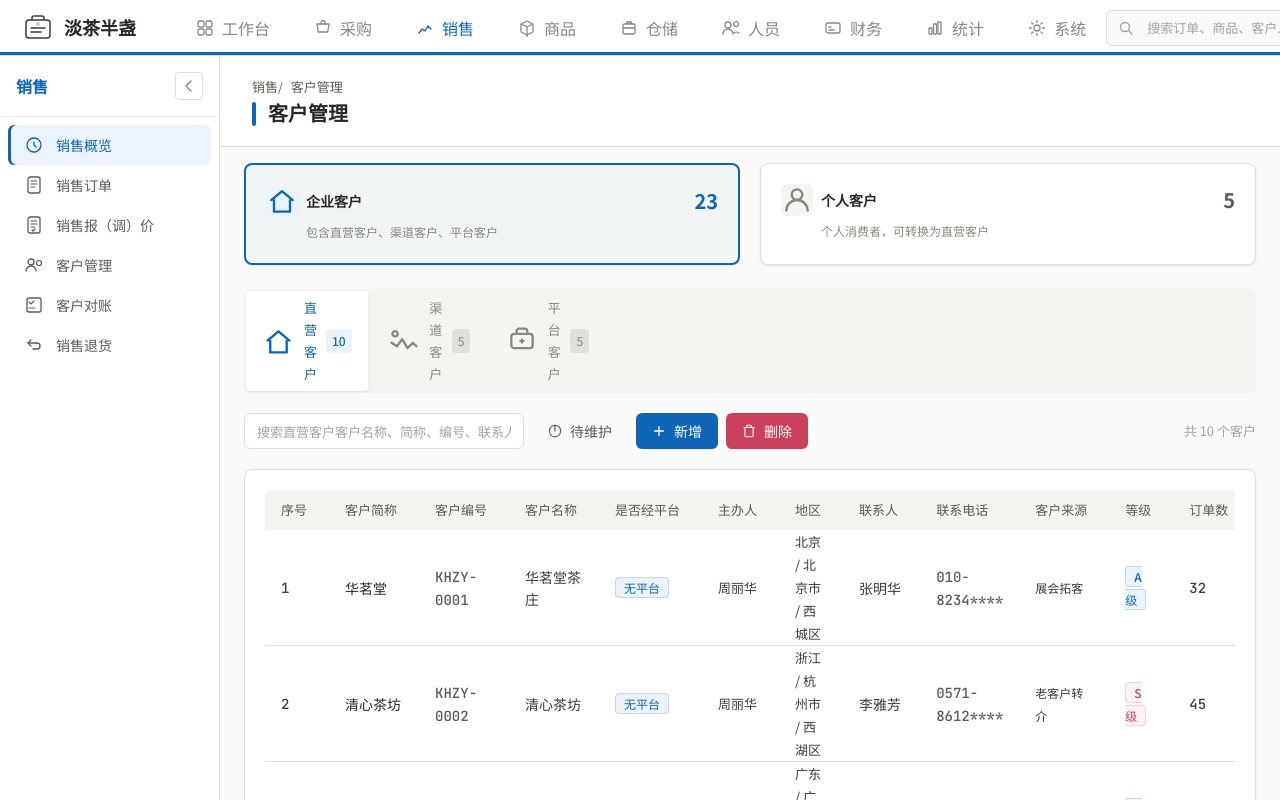
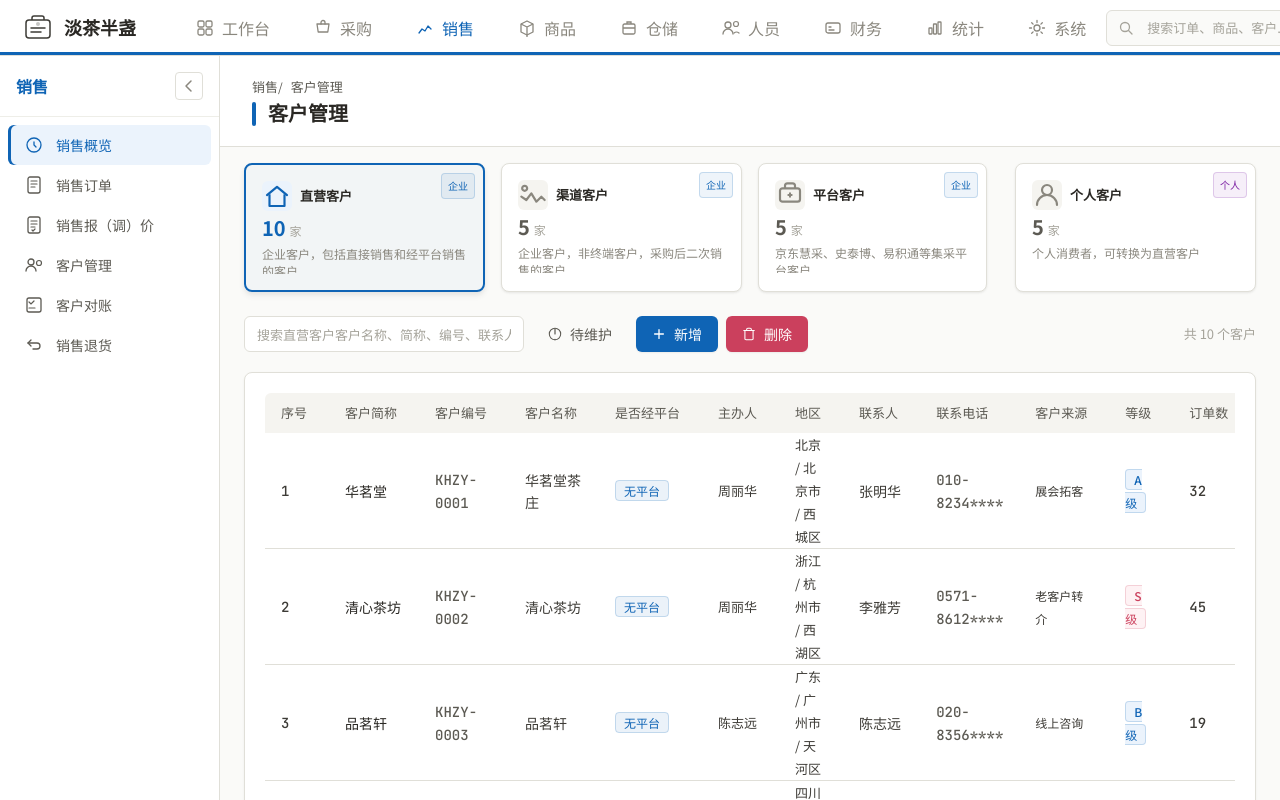
Before and after one commit to zsdxtw/dcbztea-buddy, a React (Vite) app: page /sales/sales-customers in a window 1280 px wide. Shown: the top 800 px of the page. Built offline with nearby package versions, Linux system fonts and the light colour scheme.

Commit message:
feat: 拉取并理解项目文件
Co-authored-by: traeagent <traeagent@users.noreply.github.com>

```diff
--- a/src/pages/sales/SalesCustomers.tsx
+++ b/src/pages/sales/SalesCustomers.tsx
@@ -5,7 +5,7 @@ import Card from '../../components/common/Card';
 import Table from '../../components/common/Table';
 import Button from '../../components/common/Button';
 import type { StatCardData, CustomerItem, CustomerType, PlatformItem, PlatformBankAccount, PlatformInvoiceInfo, CustomerBankAccount, CustomerInvoiceInfo, OrderContact } from '../../types';
-import { customerItems as initialCustomers, CUSTOMER_TYPE_LABELS, CUSTOMER_TYPE_DESC, LEVEL_COLORS, CUSTOMER_GROUP_MAP, CUSTOMER_GROUP_LABELS, generateOrderContactId, convertPersonalToDirect } from '../../data/customers';
+import { customerItems as initialCustomers, CUSTOMER_TYPE_LABELS, CUSTOMER_TYPE_DESC, LEVEL_COLORS, CUSTOMER_GROUP_MAP, generateOrderContactId, convertPersonalToDirect } from '../../data/customers';
 import { platformItems as globalPlatforms } from '../../data/platforms';
 import { PROVINCE_NAMES, getCityNames, getDistricts } from '../../data/regions';
 import { generateCustomerCode } from '../../utils/customerCode';
@@ -20,19 +20,22 @@ const PRIMARY_LIGHT = '#EBF3FC';
 const SECONDARY = '#CB405D';
 const SECONDARY_LIGHT = '#FEF2F4';
 
-const GROUP_TABS: { key: 'enterprise' | 'personal'; label: string; desc: string; icon: React.ReactNode }[] = [
-  { key: 'enterprise', label: '企业客户', desc: '包含直营客户、渠道客户、平台客户', icon: <svg viewBox="0 0 18 18" fill="none"><path d="M3 8.5L9 3.5l6 5" stroke="currentColor" strokeWidth="1.3" strokeLinejoin="round" strokeLinecap="round" /><path d="M4.5 8v7h9v-7" stroke="currentColor" strokeWidth="1.3" strokeLinejoin="round" /></svg> },
-  { key: 'personal', label: '个人客户', desc: '个人消费者，可转换为直营客户', icon: <svg viewBox="0 0 18 18" fill="none"><circle cx="9" cy="6" r="3" stroke="currentColor" strokeWidth="1.3" /><path d="M3 15c0-3.3 2.7-6 6-6s6 2.7 6 6" stroke="currentColor" strokeWidth="1.3" strokeLinecap="round" /></svg> },
+/** 4 个客户类型并列展示配置；前 3 个属于企业客户板块，第 4 个为个人客户 */
+const CUSTOMER_TYPE_CARDS: { key: CustomerType; label: string; desc: string; group: 'enterprise' | 'personal'; icon: React.ReactNode }[] = [
+  { key: 'direct', label: '直营客户', desc: CUSTOMER_TYPE_DESC.direct, group: 'enterprise', icon: <svg viewBox="0 0 18 18" fill="none"><path d="M3 8.5L9 3.5l6 5" stroke="currentColor" strokeWidth="1.3" strokeLinejoin="round" strokeLinecap="round" /><path d="M4.5 8v7h9v-7" stroke="currentColor" strokeWidth="1.3" strokeLinejoin="round" /></svg> },
+  { key: 'channel', label: '渠道客户', desc: CUSTOMER_TYPE_DESC.channel, group: 'enterprise', icon: <svg viewBox="0 0 18 18" fill="none"><path d="M2 10l3 2 3-4 3 5 3-3 2 2" stroke="currentColor" strokeWidth="1.3" strokeLinecap="round" strokeLinejoin="round" /><circle cx="4" cy="5" r="1.5" stroke="currentColor" strokeWidth="1.3" /></svg> },
+  { key: 'platform', label: '平台客户', desc: CUSTOMER_TYPE_DESC.platform, group: 'enterprise', icon: <svg viewBox="0 0 18 18" fill="none"><rect x="3" y="5" width="12" height="8" rx="1.5" stroke="currentColor" strokeWidth="1.3" /><path d="M6 5V3.5A1.5 1.5 0 017.5 2h3A1.5 1.5 0 0112 3.5V5" stroke="currentColor" strokeWidth="1.3" /><path d="M9 8v2M8 9h2" stroke="currentColor" strokeWidth="1.2" strokeLinecap="round" /></svg> },
+  { key: 'personal', label: '个人客户', desc: '个人消费者，可转换为直营客户', group: 'personal', icon: <svg viewBox="0 0 18 18" fill="none"><circle cx="9" cy="6" r="3" stroke="currentColor" strokeWidth="1.3" /><path d="M3 15c0-3.3 2.7-6 6-6s6 2.7 6 6" stroke="currentColor" strokeWidth="1.3" strokeLinecap="round" /></svg> },
 ];
 
-const ENTERPRISE_SUB_TABS: { key: CustomerType; label: string; desc: string; icon: React.ReactNode }[] = [
-  { key: 'direct', label: '直营客户', desc: CUSTOMER_TYPE_DESC.direct, icon: <svg viewBox="0 0 18 18" fill="none"><path d="M3 8.5L9 3.5l6 5" stroke="currentColor" strokeWidth="1.3" strokeLinejoin="round" strokeLinecap="round" /><path d="M4.5 8v7h9v-7" stroke="currentColor" strokeWidth="1.3" strokeLinejoin="round" /></svg> },
-  { key: 'channel', label: '渠道客户', desc: CUSTOMER_TYPE_DESC.channel, icon: <svg viewBox="0 0 18 18" fill="none"><path d="M2 10l3 2 3-4 3 5 3-3 2 2" stroke="currentColor" strokeWidth="1.3" strokeLinecap="round" strokeLinejoin="round" /><circle cx="4" cy="5" r="1.5" stroke="currentColor" strokeWidth="1.3" /></svg> },
-  { key: 'platform', label: '平台客户', desc: CUSTOMER_TYPE_DESC.platform, icon: <svg viewBox="0 0 18 18" fill="none"><rect x="3" y="5" width="12" height="8" rx="1.5" stroke="currentColor" strokeWidth="1.3" /><path d="M6 5V3.5A1.5 1.5 0 017.5 2h3A1.5 1.5 0 0112 3.5V5" stroke="currentColor" strokeWidth="1.3" /><path d="M9 8v2M8 9h2" stroke="currentColor" strokeWidth="1.2" strokeLinecap="round" /></svg> },
-];
+/** 企业客户板块色系 */
+const ENTERPRISE_COLOR = '#0F64B5';
+const ENTERPRISE_COLOR_LIGHT = '#EBF3FC';
+/** 个人客户板块色系 */
+const PERSONAL_COLOR = '#7B1FA2';
+const PERSONAL_COLOR_LIGHT = '#F3E5F5';
 
 export default function SalesCustomers() {
-  const [activeGroup, setActiveGroup] = useState<'enterprise' | 'personal'>('enterprise');
   const [activeTab, setActiveTab] = useState<CustomerType>('direct');
   const [keyword, setKeyword] = useState('');
   const [data, setData] = useState<CustomerItem[]>(initialCustomers);
@@ -55,22 +58,12 @@ export default function SalesCustomers() {
   const [editPlatformForm, setEditPlatformForm] = useState<PlatformItem | null>(null);
   const [showAddPlatformDrawer, setShowAddPlatformDrawer] = useState(false);
 
-  const groupCustomers = useMemo(() => {
-    if (activeGroup === 'enterprise') {
-      return data.filter(c => CUSTOMER_GROUP_MAP[c.type] === 'enterprise');
-    }
-    return data.filter(c => c.type === 'personal');
-  }, [data, activeGroup]);
-
   const tabCustomers = useMemo(() => {
-    if (activeGroup === 'personal') {
-      return groupCustomers;
-    }
     if (activeTab === 'platform') {
       return [];
     }
-    return groupCustomers.filter(c => c.type === activeTab);
-  }, [groupCustomers, activeGroup, activeTab]);
+    return data.filter(c => c.type === activeTab);
+  }, [data, activeTab]);
 
   const filtered = useMemo(() => {
     let result = tabCustomers;
@@ -201,7 +194,6 @@ export default function SalesCustomers() {
     setData(prev => prev.filter(c => c.id !== customerToConvert.id).concat(converted));
     setShowConvertConfirm(false);
     setCustomerToConvert(null);
-    setActiveGroup('enterprise');
     setActiveTab('direct');
   };
 
@@ -258,44 +250,37 @@ export default function SalesCustomers() {
       <ContentHeader title="客户管理" breadcrumbs={['销售', '客户管理']} />
 
       <div className="content-body">
-        <div style={{ display: 'grid', gridTemplateColumns: 'repeat(2, 1fr)', gap: 'var(--space-5)', marginBottom: 'var(--space-6)' }}>
-          {GROUP_TABS.map(t => {
-            const count = t.key === 'enterprise'
-              ? data.filter(c => CUSTOMER_GROUP_MAP[c.type] === 'enterprise').length + platforms.length
-              : data.filter(c => c.type === 'personal').length;
-            const isActive = activeGroup === t.key;
+        {/* 4 个客户类型卡片并列展示，前 3 个属于企业客户板块，第 4 个为个人客户 */}
+        <div style={{ display: 'grid', gridTemplateColumns: 'repeat(4, 1fr)', gap: 'var(--space-4)', marginBottom: 'var(--space-6)' }}>
+          {CUSTOMER_TYPE_CARDS.map((t, idx) => {
+            const count = t.key === 'platform' ? platforms.length : data.filter(c => c.type === t.key).length;
+            const isActive = activeTab === t.key;
+            const isEnterprise = t.group === 'enterprise';
+            const groupColor = isEnterprise ? ENTERPRISE_COLOR : PERSONAL_COLOR;
+            const groupColorLight = isEnterprise ? ENTERPRISE_COLOR_LIGHT : PERSONAL_COLOR_LIGHT;
+            // 前 3 个企业卡片之间间距更小，与个人客户卡片之间有稍大间距
+            const isLastEnterprise = idx === 2;
             return (
-              <div key={t.key} onClick={() => { setActiveGroup(t.key); setKeyword(''); }} style={{ cursor: 'pointer', borderRadius: 'var(--radius-lg)', padding: 'var(--space-5)', border: isActive ? `2px solid ${PRIMARY}` : '1px solid var(--color-neutral-200)', background: isActive ? `${PRIMARY}08` : 'var(--color-neutral-0)', boxShadow: 'var(--shadow-sm)', transition: 'var(--transition-fast)' }}>
-                <div style={{ display: 'flex', alignItems: 'center', justifyContent: 'space-between', marginBottom: 4 }}>
-                  <div style={{ display: 'flex', alignItems: 'center', gap: 'var(--space-2)' }}>
-                    <span style={{ width: 32, height: 32, borderRadius: 'var(--radius-md)', background: isActive ? PRIMARY_LIGHT : 'var(--color-neutral-100)', display: 'flex', alignItems: 'center', justifyContent: 'center', color: isActive ? PRIMARY : 'var(--color-neutral-500)', transition: 'var(--transition-fast)' }}>{t.icon}</span>
-                    <span style={{ fontWeight: 'var(--font-semibold)', fontSize: 'var(--text-base)', color: 'var(--color-neutral-800)' }}>{t.label}</span>
-                  </div>
-                  <span style={{ fontSize: 'var(--text-xl)', fontWeight: 'var(--font-bold)', color: isActive ? PRIMARY : 'var(--color-neutral-600)' }}>{count}</span>
+              <div key={t.key} onClick={() => { setActiveTab(t.key); setKeyword(''); }} style={{ cursor: 'pointer', borderRadius: 'var(--radius-lg)', padding: 'var(--space-4)', position: 'relative', border: isActive ? `2px solid ${groupColor}` : `1px solid var(--color-neutral-200)`, background: isActive ? `${groupColor}08` : 'var(--color-neutral-0)', boxShadow: isActive ? 'var(--shadow-md)' : 'var(--shadow-sm)', transition: 'var(--transition-fast)', marginRight: isLastEnterprise ? 'var(--space-3)' : 0 }}>
+                {/* 右上角分组徽章：企业/个人 */}
+                <span style={{ position: 'absolute', top: 8, right: 8, fontSize: 10, fontWeight: 'var(--font-medium)', padding: '1px 6px', borderRadius: 'var(--radius-sm)', background: isEnterprise ? `${ENTERPRISE_COLOR}12` : `${PERSONAL_COLOR}12`, color: isEnterprise ? ENTERPRISE_COLOR : PERSONAL_COLOR, border: `1px solid ${isEnterprise ? `${ENTERPRISE_COLOR}30` : `${PERSONAL_COLOR}30`}` }}>
+                  {isEnterprise ? '企业' : '个人'}
+                </span>
+                <div style={{ display: 'flex', alignItems: 'center', gap: 'var(--space-2)', marginBottom: 6 }}>
+                  <span style={{ width: 30, height: 30, borderRadius: 'var(--radius-md)', background: isActive ? groupColorLight : 'var(--color-neutral-100)', display: 'flex', alignItems: 'center', justifyContent: 'center', color: isActive ? groupColor : 'var(--color-neutral-500)', transition: 'var(--transition-fast)' }}>{t.icon}</span>
+                  <span style={{ fontWeight: 'var(--font-semibold)', fontSize: 'var(--text-sm)', color: 'var(--color-neutral-800)' }}>{t.label}</span>
                 </div>
-                <div style={{ fontSize: 'var(--text-xs)', color: 'var(--color-neutral-500)', marginLeft: 40 }}>
+                <div style={{ display: 'flex', alignItems: 'baseline', gap: 4, marginBottom: 4 }}>
+                  <span style={{ fontSize: 'var(--text-xl)', fontWeight: 'var(--font-bold)', color: isActive ? groupColor : 'var(--color-neutral-600)' }}>{count}</span>
+                  <span style={{ fontSize: 'var(--text-xs)', color: 'var(--color-neutral-400)' }}>家</span>
+                </div>
+                <div style={{ fontSize: 'var(--text-xs)', color: 'var(--color-neutral-500)', lineHeight: 1.4, height: 28, overflow: 'hidden' }}>
                   {t.desc}
                 </div>
               </div>
             );
           })}
         </div>
-
-        {activeGroup === 'enterprise' && (
-          <div style={{ display: 'flex', gap: 4, padding: 2, background: 'var(--color-neutral-100)', borderRadius: 'var(--radius-md)', marginBottom: 'var(--space-5)' }}>
-            {ENTERPRISE_SUB_TABS.map(t => {
-              const count = t.key === 'platform' ? platforms.length : data.filter(c => c.type === t.key).length;
-              const isActive = activeTab === t.key;
-              return (
-                <button key={t.key} onClick={() => { setActiveTab(t.key); setKeyword(''); }} style={{ padding: '6px 16px', borderRadius: 'var(--radius-sm)', border: 'none', background: isActive ? 'var(--color-neutral-0)' : 'transparent', fontSize: 'var(--text-sm)', fontWeight: isActive ? 'var(--font-medium)' : 'normal', color: isActive ? PRIMARY : 'var(--color-neutral-500)', cursor: 'pointer', boxShadow: isActive ? 'var(--shadow-sm)' : 'none', transition: 'var(--transition-fast)', display: 'flex', alignItems: 'center', gap: 6 }}>
-                  {t.icon}
-                  {t.label}
-                  <span style={{ fontSize: 'var(--text-xs)', background: isActive ? PRIMARY_LIGHT : 'var(--color-neutral-200)', padding: '1px 6px', borderRadius: 'var(--radius-sm)' }}>{count}</span>
-                </button>
-              );
-            })}
-          </div>
-        )}
 
         {activeTab === 'platform' ? (
           <>
@@ -349,7 +334,7 @@ export default function SalesCustomers() {
         ) : (
           <>
             <div style={{ display: 'flex', alignItems: 'center', gap: 'var(--space-2)', marginBottom: 'var(--space-5)' }}>
-              <input className="filter-input" placeholder={`搜索${activeGroup === 'personal' ? '个人' : CUSTOMER_TYPE_LABELS[activeTab]}客户名称、简称、编号、联系人、地区...`} value={keyword} onChange={e => setKeyword(e.target.value)} style={{ width: 280 }} />
+              <input className="filter-input" placeholder={`搜索${CUSTOMER_TYPE_LABELS[activeTab]}客户名称、简称、编号、联系人、地区...`} value={keyword} onChange={e => setKeyword(e.target.value)} style={{ width: 280 }} />
               <Button variant={showPendingMaintain ? 'primary' : 'ghost'} onClick={() => setShowPendingMaintain(!showPendingMaintain)}>
                 <svg viewBox="0 0 16 16" fill="none" style={{ width: 14, height: 14 }}><path d="M8 2v6M8 14v.5" stroke="currentColor" strokeWidth="1.4" strokeLinecap="round"/><circle cx="8" cy="8" r="6.5" stroke="currentColor" strokeWidth="1.2"/></svg>
                 待维护
@@ -377,7 +362,7 @@ export default function SalesCustomers() {
 
             <Card style={{ padding: 0 }}>
               <Table
-                headers={[...(deleteMode ? ['选择'] : ['序号']), '客户简称', '客户编号', '客户名称', ...(activeTab === 'direct' ? ['是否经平台'] : []), ...(activeGroup === 'personal' ? ['下单人'] : []), '主办人', '地区', '联系人', '联系电话', '客户来源', '等级', '订单数', '累计金额', '状态', '操作']}
+                headers={[...(deleteMode ? ['选择'] : ['序号']), '客户简称', '客户编号', '客户名称', ...(activeTab === 'direct' ? ['是否经平台'] : []), ...(activeTab === 'personal' ? ['下单人'] : []), '主办人', '地区', '联系人', '联系电话', '客户来源', '等级', '订单数', '累计金额', '状态', '操作']}
                 rows={filtered.map((c, idx) => {
                   const cells: React.ReactNode[] = [
                     deleteMode ? <input key="chk" type="checkbox" checked={selectedForDelete.has(c.id)} onChange={() => toggleSelect(c.id)} /> : <span key="idx" className="mono">{idx + 1}</span>,
@@ -388,7 +373,7 @@ export default function SalesCustomers() {
                   if (activeTab === 'direct') {
                     cells.push(<span key="via">{viaPlatformTag(c.viaPlatform ?? false)}</span>);
                   }
-                  if (activeGroup === 'personal') {
+                  if (activeTab === 'personal') {
                     cells.push(<span key="oc" className="mono">{c.orderContacts?.length || 0}</span>);
                   }
                   cells.push(
@@ -406,7 +391,7 @@ export default function SalesCustomers() {
                       {activeTab === 'direct' && (
                         <Button size="sm" variant="ghost" onClick={() => handleOpenOrderContacts(c)}>下单人</Button>
                       )}
-                      {activeGroup === 'personal' && (
+                      {activeTab === 'personal' && (
                         <Button size="sm" variant="ghost" onClick={() => handleConvertPersonal(c)}>转直营</Button>
                       )}
                       <Button size="sm" variant="ghost" onClick={() => window.alert('编辑功能（演示）')}>编辑</Button>
@@ -752,7 +737,7 @@ export default function SalesCustomers() {
         </DetailDrawer>
 
         {showAddDrawer && (
-          <CreateDrawer customerType={activeGroup === 'personal' ? 'personal' : activeTab} platforms={platforms} sequence={data.filter(c => c.type === (activeGroup === 'personal' ? 'personal' : activeTab)).length + 1} onCancel={() => setShowAddDrawer(false)}
+          <CreateDrawer customerType={activeTab} platforms={platforms} sequence={data.filter(c => c.type === activeTab).length + 1} onCancel={() => setShowAddDrawer(false)}
             onSave={item => { setData(prev => [item, ...prev]); setShowAddDrawer(false); }}
             onQuickAddPlatform={quickAddPlatform}
           />
```
